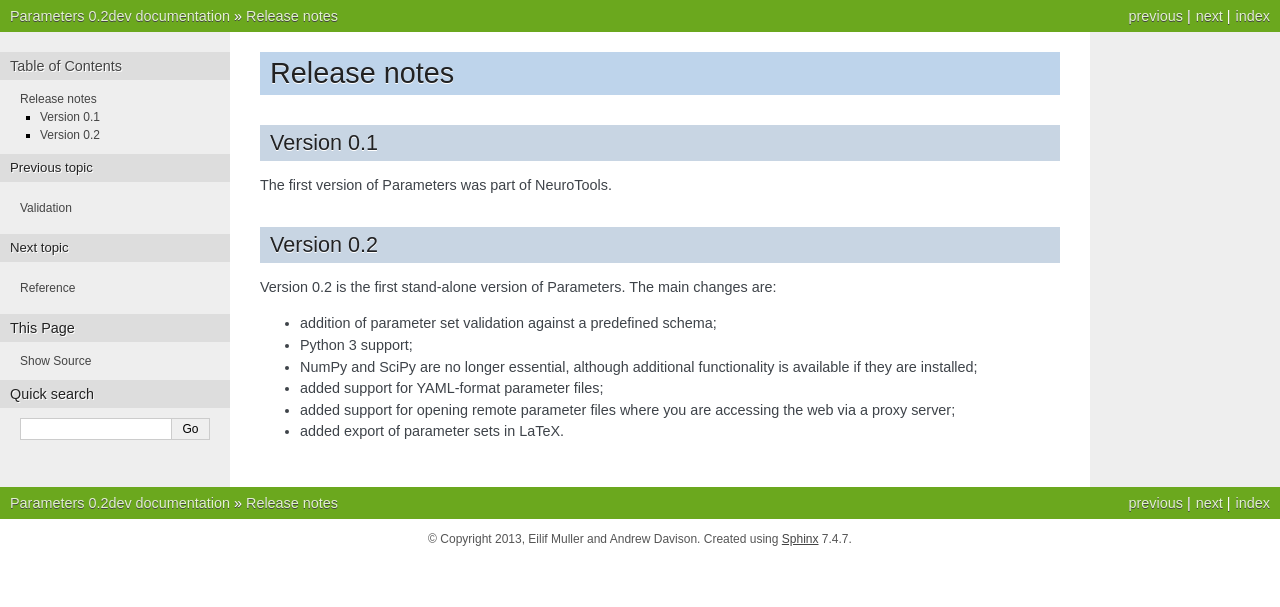
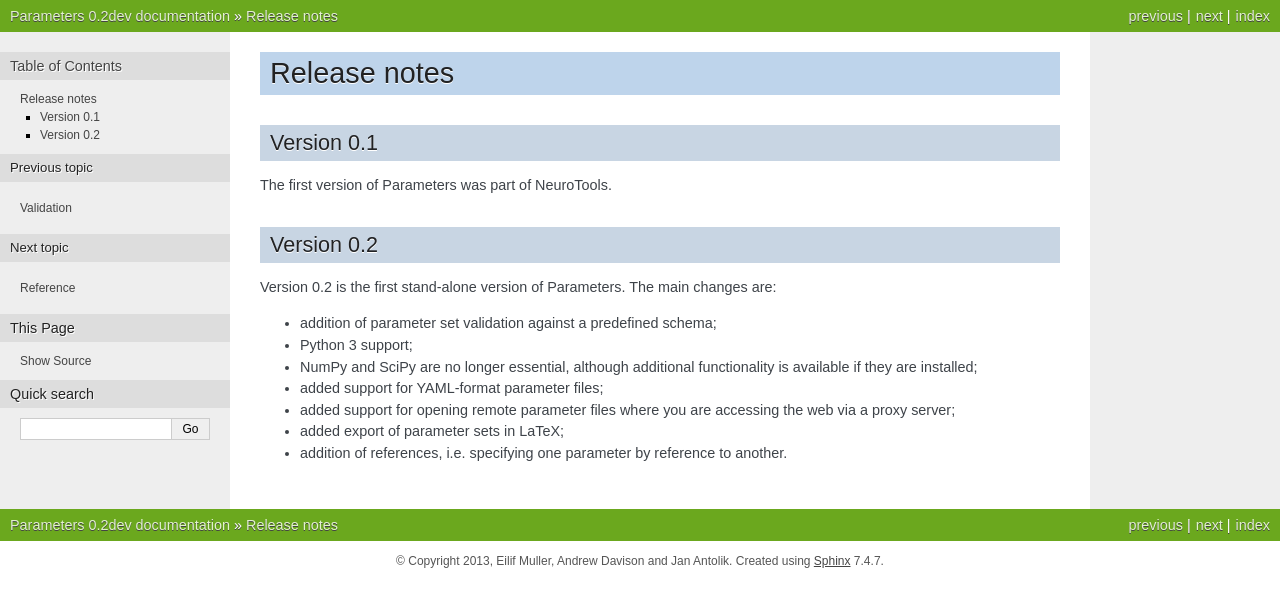
Before and after one commit to apdavison/parameters, a Sphinx documentation site: the page built from doc/changelog.txt, in a window 1280 px wide. Shown: the top 607 px of the page. Built offline with Sphinx 7.4.7, drawn with Linux system fonts in a browser that asks for light colours.

```diff
--- a/README.txt
+++ b/README.txt
@@ -25,7 +25,7 @@ parameter sets for complex models.  In particular it provides tools for
 License
 =======
 
-Copyright (C) 2008-2013  Andrew Davison, Eilif Muller
+Copyright (C) 2008-2013  Andrew Davison, Eilif Muller, Jan Antolik
 
 Parameters is free software; you can redistribute it and/or modify
 it under the terms of the GNU General Public License as published by
--- a/doc/changelog.txt
+++ b/doc/changelog.txt
@@ -21,4 +21,5 @@ are:
 * added support for YAML-format parameter files;
 * added support for opening remote parameter files where you are accessing the
   web via a proxy server;
-* added export of parameter sets in LaTeX.
+* added export of parameter sets in LaTeX;
+* addition of references, i.e. specifying one parameter by reference to another.
--- a/doc/conf.py
+++ b/doc/conf.py
@@ -41,7 +41,7 @@ master_doc = 'index'
 
 # General information about the project.
 project = u'Parameters'
-copyright = u'2013, Eilif Muller and Andrew Davison'
+copyright = u'2013, Eilif Muller, Andrew Davison and Jan Antolik'
 
 # The version info for the project you're documenting, acts as replacement for
 # |version| and |release|, also used in various other places throughout the
--- a/parameters/__init__.py
+++ b/parameters/__init__.py
@@ -77,7 +77,7 @@ except NameError:
         return obj.next()
 
 
-__version__ = '0.2.0dev'
+__version__ = '0.2.0'
 
 if 'HTTP_PROXY' in environ:
     HTTP_PROXY = environ['HTTP_PROXY']  # user has to define it
@@ -763,9 +763,9 @@ class ParameterSpace(ParameterSet):
         range_keys = self.range_keys()
         range_keys.sort()
         for key in range_keys:
-            value = eval('current_experiment.'+key)
+            value = eval('current_experiment.' + key)
             try:
-                value_index = list(eval('self.'+key)._values).index(value)
+                value_index = list(eval('self.' + key)._values).index(value)
             except ValueError:
                 raise ValueError(
                     "The ParameterSet provided is not within the ParameterSpace")
--- a/setup.py
+++ b/setup.py
@@ -4,7 +4,7 @@ from distutils.core import setup
 
 setup(
     name="parameters",
-    version="0.2.0dev",
+    version="0.2.0",
     packages=['parameters'],
     author="The NeuralEnsemble Community",
     author_email="davison@unic.cnrs-gif.fr",
```
Also changed, not shown: 3 other files.
